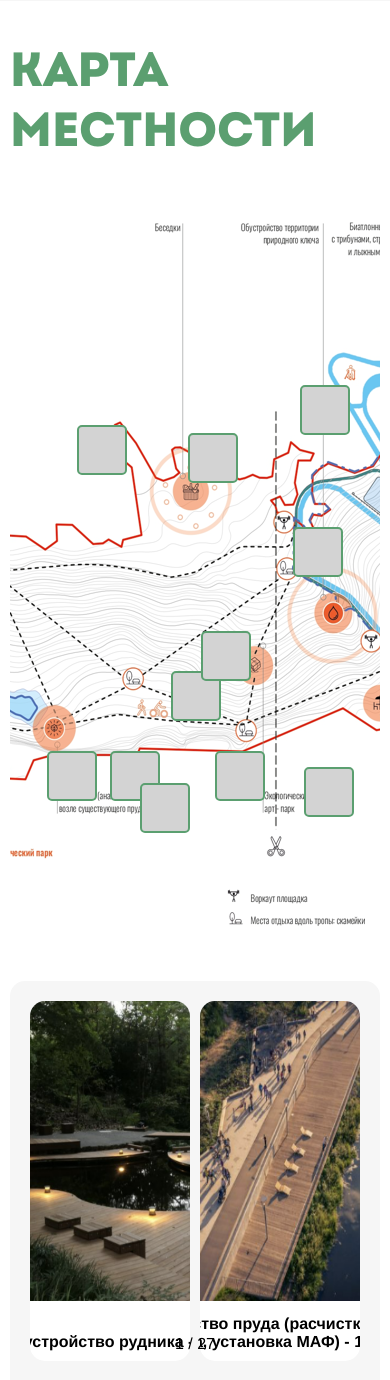
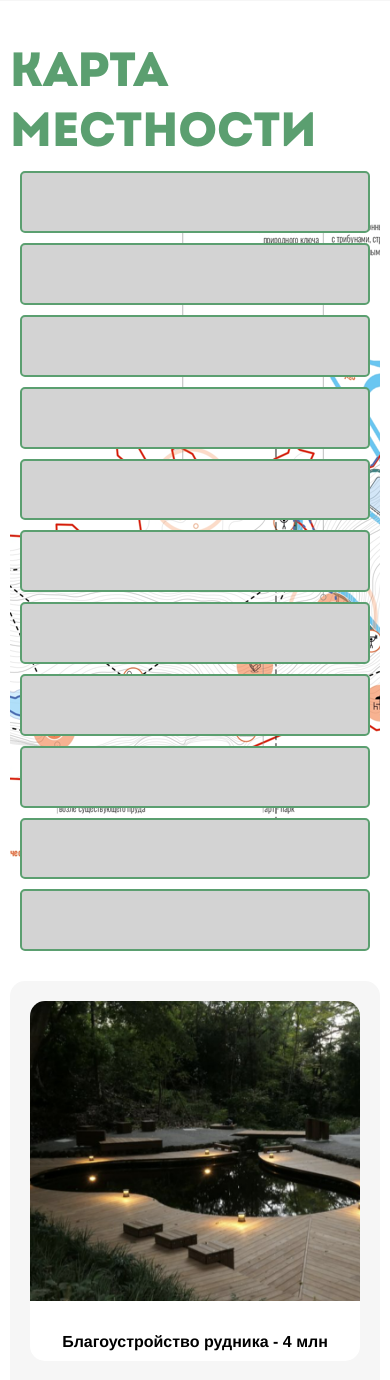
Before and after one commit to Rayten225/hacaton2024-stars_uvals, a PHP site: page / in a window 390 px wide. Shown: the part 3172-4552 px from the top of the page. Run offline with PHP 8.4, Linux system fonts and the light colour scheme; data that the repository does not hold is empty; some libraries are stand-ins or nearby versions.

Commit message:
I can do it

```diff
--- a/css/style.css
+++ b/css/style.css
@@ -518,10 +518,10 @@ main .map .container .map__wraper .map__blocks {
 }
 main .map .container .map__wraper .map__blocks .map__block {
   background-image: url("../img/map.png");
-  background-repeat: no-repeat;
+  background-repeat:no-repeat;
   background-position: center;
   width: 100%;
-  height: auto;
+  height: 500px;
   border-radius: 15px;
   position: relative;
 }
@@ -887,7 +887,18 @@ main .timer {
             align-items: center;
   }
   main .map .container .map__wraper .map__blocks .places{
-    height: 800px;
+    display: grid;
+    height:800px;
+    grid-template-columns:repeat(auto-fit, minmax(200px, 1fr));
+    gap:10px;
+    position:static;
+     padding:10px;
+
+     & .item{
+       position: static;
+       width:auto;
+       height:auto;
+     }
   }
   main .map .container .map__wraper .map__blocks .map__sum {
     -webkit-box-ordinal-group: 3;
--- a/index.php
+++ b/index.php
@@ -258,7 +258,7 @@
                     </div>
                   </div>
                 </div>
-                <swiper-container class="mySwiper objects" pagination="true" pagination-clickable="true" slides-per-view="2" space-between="10" pagination-type="fraction">
+                <swiper-container class="mySwiper objects" pagination="true" pagination-clickable="true" slides-per-view="3" space-between="10" pagination-type="none">
                   <swiper-slide class="object" data-object='{"id": 1, "name": "Благоустройство рудника", "price": "₽4", "image": "img/the_spring.png", "value": "Mine improvement"}'>
                     <img src="img/the_spring.png" alt="">
                     <div class="text">
--- a/js/main.js
+++ b/js/main.js
@@ -178,3 +178,24 @@ document.addEventListener('DOMContentLoaded', function () {
 });
 
 // media
+
+const swiper = document.querySelector(".objects");
+
+function updateSlidesPerView() {
+    if (window.innerWidth < 895) {
+        swiper.setAttribute("slides-per-view", "1");
+        swiper.setAttribute("pagination-type", "none");
+    } else if (window.innerWidth < 1335) {
+        swiper.setAttribute("slides-per-view", "2");
+        swiper.setAttribute("pagination-type", "fraction");
+    } else {
+        swiper.setAttribute("slides-per-view", "3");
+        swiper.setAttribute("pagination-type", "none");
+    }
+}
+
+// Вызываем функцию при загрузке страницы
+updateSlidesPerView();
+
+// Добавляем обработчик изменения размера окна
+window.addEventListener("resize", updateSlidesPerView);
```
